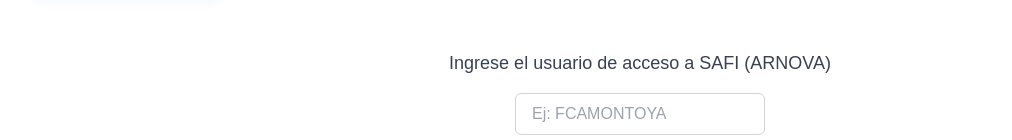
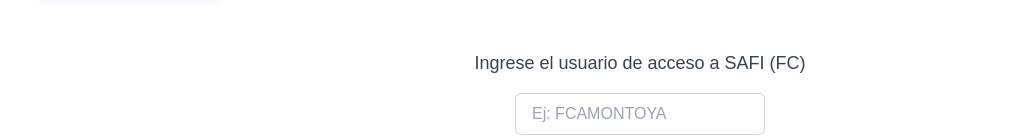
Before and after one commit to cuentasti-novahold/otp-solution, a Next.js app: page /arnova in a window 1280 px wide. Both pictures are taken after a click on the button "DESBLOQUEO USUARIO SAFI". Shown: the part 185-325 px from the top of the page, without its empty margins (0-1012 px from the left). Built offline with nearby package versions, Linux system fonts and the light colour scheme; no server answers; the database is empty.

Commit message:
cambio en polaceholder

```diff
--- a/components/ActiveUsers.tsx
+++ b/components/ActiveUsers.tsx
@@ -163,7 +163,9 @@
     const placeholder =
         pais === 'solvia'
             ? 'Ej: FSJSUAREZ'
-            : 'Ej: FCAMONTOYA';
+            : pais === 'guatemala'
+                ? 'Ej: FAGJPEREZ'
+                : 'Ej: FCAMONTOYA';
 
     return (
 
@@ -173,9 +175,9 @@
 
                 Ingrese el usuario de acceso a SAFI
 
-                {pais
-                    ? ` (${pais.toUpperCase()})`
-                    : ''}
+                {pais === 'solvia' && ' (FS)'}
+                {pais === 'arnova' && ' (FC)'}
+                {pais === 'guatemala' && ' (FAG)'}
 
             </label>
 
@@ -219,8 +221,8 @@
                 onClick={handleToggle}
                 disabled={!botonHabilitado}
                 className={`boton-toggle ${botonHabilitado
-                        ? 'boton-toggle-habilitado'
-                        : 'boton-toggle-deshabilitado'
+                    ? 'boton-toggle-habilitado'
+                    : 'boton-toggle-deshabilitado'
                     }`}
             >
                 {loading
```
